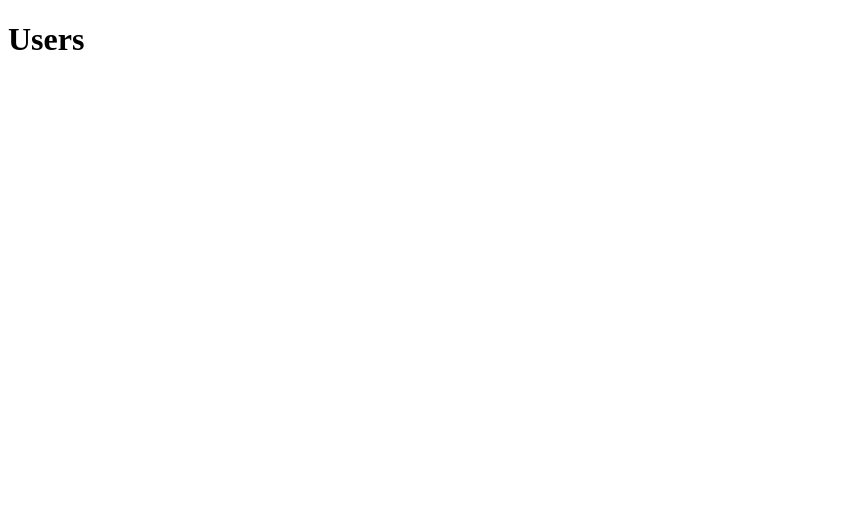
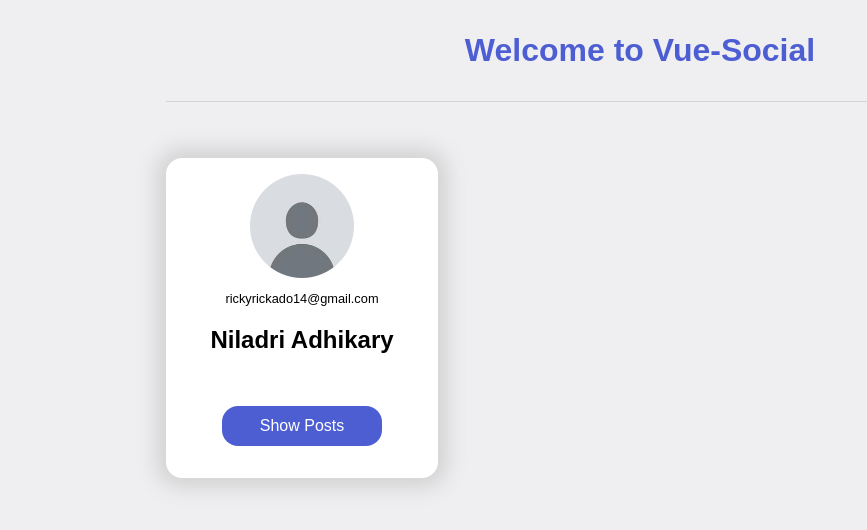
Before and after one commit to niladrix719/Vue-Social, a Vue app: page / in a window 1280 px wide. Shown: the top 530 px of the page, without its empty margins (0-867 px from the left). Built offline with nearby package versions, Linux system fonts and the light colour scheme.

Commit message:
added a post ux

```diff
--- a/public/index.html
+++ b/public/index.html
@@ -7,7 +7,7 @@
     <link rel="icon" href="<%= BASE_URL %>favicon.ico">
     <title><%= htmlWebpackPlugin.options.title %></title>
   </head>
-  <body>
+  <body style="background-color: #efeff2; font-family: sans-serif;">
     <noscript>
       <strong>We're sorry but <%= htmlWebpackPlugin.options.title %> doesn't work properly without JavaScript enabled. Please enable it to continue.</strong>
     </noscript>
--- /dev/null
+++ b/src/components/UserCard.vue
@@ -0,0 +1,60 @@
+<template>
+  <div class="card">
+    <img src="../assets/dp.jpg" alt="Profile Picture" class="profile-picture">
+    <p class="email">rickyrickado14@gmail.com</p>
+    <h2>Niladri Adhikary</h2>
+    <button class="btn">Show Posts</button>
+  </div>
+</template>
+
+<script>
+export default {
+  name: 'UserCard',
+}
+</script>
+
+<style>
+  .card{
+    color: black;
+    height: 20rem;
+    width: 17rem;
+    background-color: white;
+    box-shadow: 0px 0px 20px 10px lightgrey;
+    border-radius: 1rem;
+    display: flex;
+    flex-direction: column;
+    align-items: center;
+    box-sizing: border-box;
+    padding: 1rem;
+    cursor: pointer;
+    transition: 0.25s ease-in-out;
+  }
+
+  .card:hover{
+    transform: scale(1.05);
+  }
+
+  .profile-picture{
+    border-radius: 50%;
+    height: 6.5rem;
+    width: 6.5rem;
+  }
+
+  .email{
+    font-size: 0.8rem;
+    margin-bottom: 0rem;
+  }
+
+  .btn{
+    background-color: #4d5ed3;
+    outline: none;
+    border: none;
+    height: 2.5rem;
+    width: 10rem;
+    color: white;
+    cursor: pointer;
+    margin-top: 2rem;
+    border-radius: 1rem;
+    font-size: 1rem;
+  }
+</style>
--- a/src/components/UserList.vue
+++ b/src/components/UserList.vue
@@ -1,9 +1,45 @@
 <template>
-  <h1>Users</h1>
+  <div id="users">
+
+    <!-- heading -->
+    <h1 id="user-heading">Welcome to Vue-Social</h1>
+
+    <!-- list of users -->
+    <div id="user-list">
+      <UserCard />
+    </div>
+
+  </div>
 </template>
 
 <script>
+import UserCard from './UserCard'
 export default {
   name: 'UserList',
+  components:{
+    UserCard
+  }
 }
 </script>
+
+<style>
+  #users{
+    width: 75%;
+    margin: auto;
+  }
+
+  #user-list{
+    display: flex;
+    flex-direction: row;
+    flex-wrap: wrap;
+  }
+
+  #user-heading{
+    text-align: center;
+    color: #4d5ed3;
+    margin-bottom: 3.5rem;
+    margin-top: 2rem;
+    border-bottom: 1px solid lightgrey;
+    padding-bottom: 2rem;
+  }
+</style>
```
Also changed, not shown: src/App.vue (line endings or trailing spaces), src/assets/dp.jpg (added), src/routes.js (added), src/store.js (added).
